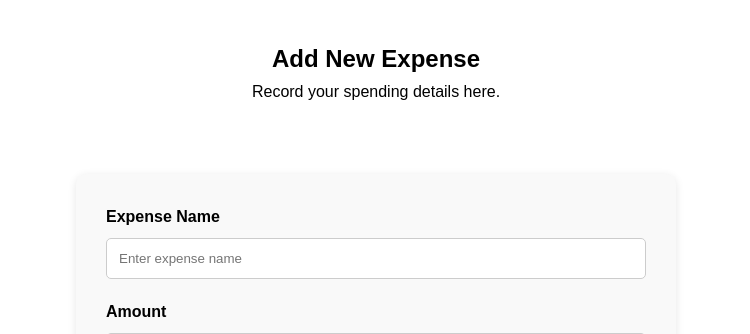
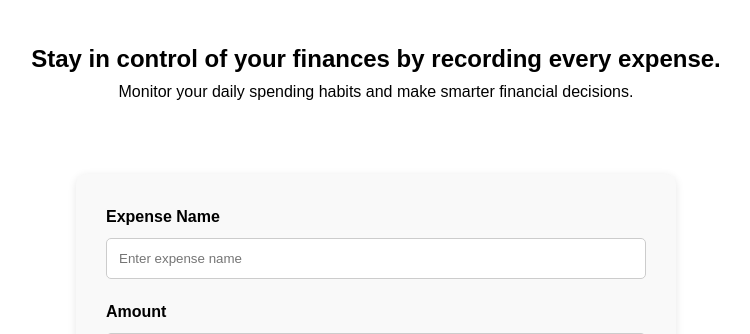
Before and after one commit to shubhamisai2026-rgb/Expense-Tracker, a Flask app: page /add-expense in a window 1280 px wide. Shown: the part 78-412 px from the top of the page, without its empty margins (264-1014 px from the left). Run offline with Flask 3, Linux system fonts and the light colour scheme; data that the repository does not hold is empty.

Commit message:
commited

```diff
--- a/templates/add-expense.html
+++ b/templates/add-expense.html
@@ -9,6 +9,7 @@
 <link rel="stylesheet" href="../static/style.css">
 
 <body>
+
     <!-- Navbar -->
 
     <header>
@@ -32,9 +33,9 @@
 
     <section class="form-header">
 
-        <h1>Add New Expense</h1>
+        <h1>Stay in control of your finances by recording every expense.</h1>
 
-        <p>Record your spending details here.</p>
+        <p>Monitor your daily spending habits and make smarter financial decisions.</p>
 
     </section>
 
--- a/templates/categories.html
+++ b/templates/categories.html
@@ -33,9 +33,9 @@
 
     <section class="category-header">
 
-        <h1>Manage Categories</h1>
+        <h1>Categorize Your Spending</h1>
 
-        <p>Create and organize expense categories.</p>
+        <p>Group expenses into meaningfull categories for better financial insights</p>
 
     </section>
 
--- a/templates/dashboard.html
+++ b/templates/dashboard.html
@@ -46,7 +46,7 @@
 
         <div class="summary-card">
             <h3>Total Expenses</h3>
-            <p id="totalExpenses">0</p>
+            <p id="totalExpenses">₹0</p>
         </div>
 
         <div class="summary-card">
--- a/templates/expenses.html
+++ b/templates/expenses.html
@@ -33,9 +33,9 @@
 
     <section class="expense-header">
 
-        <h1>Expense History</h1>
+        <h1>Spending Overview</h1>
 
-        <p>View all your recorded expenses.</p>
+        <p>Track your financial activity and monitor your spending patterns</p>
 
     </section>
 
```
Also changed, not shown: templates/index.html (+12 -6 lines).
